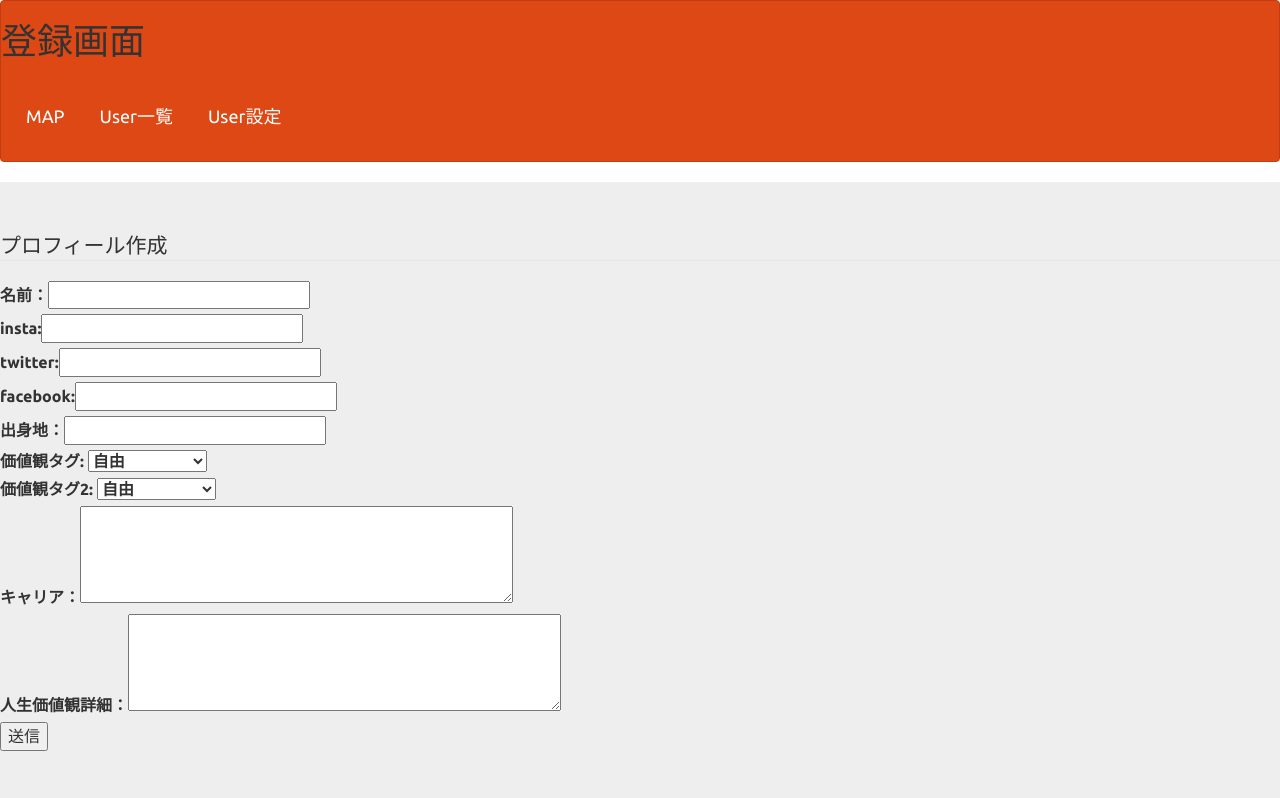
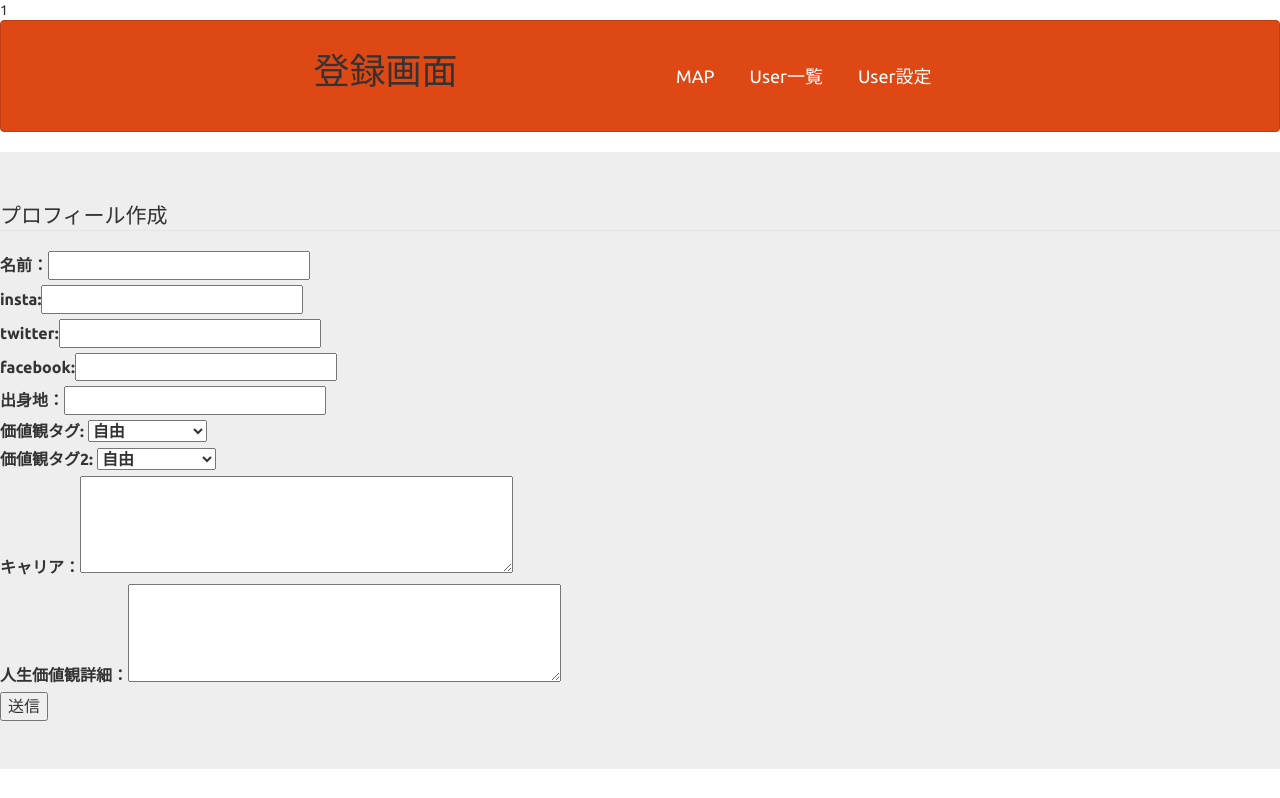
Before and after one commit to tatsukikane/prof_app, a PHP site: page / in a window 1280 px wide. Shown: the top 798 px of the page. Run offline with PHP 8.4, Linux system fonts and the light colour scheme; the visitor is signed in with stand-in values (Sample User, id 1).

Commit message:
user管理機能　更新

```diff
--- /dev/null
+++ b/header.css
@@ -0,0 +1,4 @@
+.container-fluid{
+  display: flex;
+  justify-content: space-around;
+}
--- a/index.php
+++ b/index.php
@@ -1,6 +1,6 @@
 <?php
 session_start();
-// echo $_SESSION["userid"];
+echo $_SESSION["userid"];
 
 ?>
 
@@ -11,6 +11,7 @@ session_start();
   <meta charset="UTF-8">
   <title>データ登録</title>
   <link href="css/bootstrap.min.css" rel="stylesheet">
+  <link href="./header.css" rel="stylesheet">
   <style>div{padding: 10px;font-size:16px;}</style>
 </head>
 <body>
@@ -18,12 +19,12 @@ session_start();
 <!-- Head[Start] -->
 <header>
   <nav class="navbar navbar-default">
-  <h1>登録画面</h1>
     <div class="container-fluid">
-    <div class="navbar-header"><a class="navbar-brand" href="select.php">MAP</a></div>
-    <div class="navbar-header"><a class="navbar-brand" href="edit.php">User一覧</a></div>
-    <div class="navbar-header"><a class="navbar-brand" href="user_select.php">User設定</a></div>
-
+      <h1>登録画面</h1>
+      <div class="navbar-header">
+      <div class="navbar-header"><a class="navbar-brand" href="select.php">MAP</a></div>
+      <div class="navbar-header"><a class="navbar-brand" href="edit.php">User一覧</a></div>
+      <div class="navbar-header"><a class="navbar-brand" href="user_select.php">User設定</a></div>
     </div>
   </nav>
 </header>
--- a/select.css
+++ b/select.css
@@ -1,7 +1,6 @@
 .prof_area{
   display: none;
 }
-
 #network{
   height: 600px !important;
 }
@@ -21,14 +20,13 @@
   justify-content: center;
 }
 span {
-
   background:linear-gradient(transparent 60%, #ff6 60%);
-
 }
 .topt{
   background:linear-gradient(transparent 60%, #00bfff 60%);
 }
 .container-fluid{
   display: flex;
-  justify-content: center;
+  justify-content: space-around;
+  align-items: center;
 }
--- a/user_login.php
+++ b/user_login.php
@@ -10,7 +10,7 @@
 <body>
 
 <header>
-  <nav class="navbar navbar-default"><h1>TunaMap</h1></nav>
+  <nav class="navbar navbar-default"><h1>TunaMap&#128031;</h1></nav>
 </header>
 
 <h1>ログイン</h1>
```
Also changed, not shown: edit.php (+6 -1 lines), select.php (+7 -6 lines), user_insert.php (+10 -1 lines), user_select.php (+6 -3 lines).
